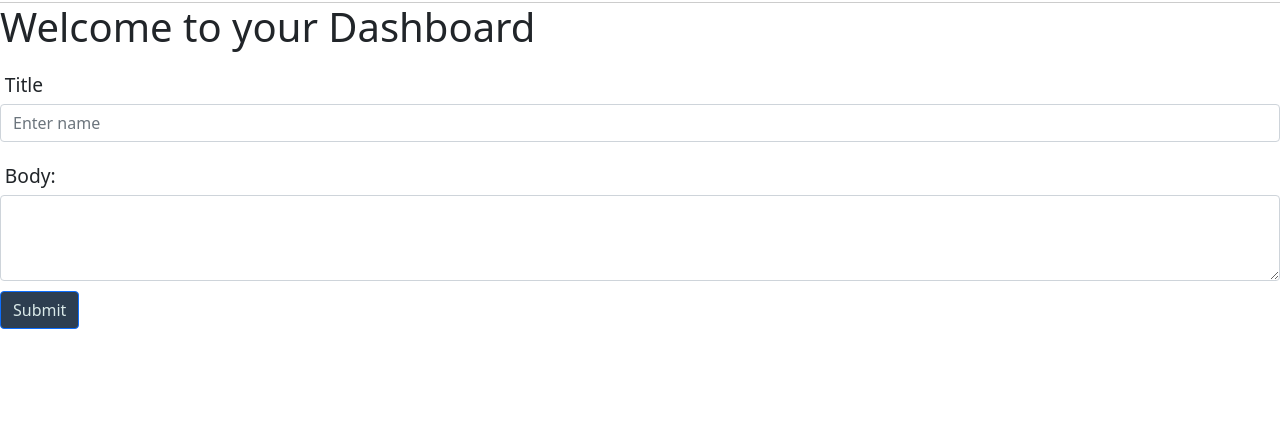
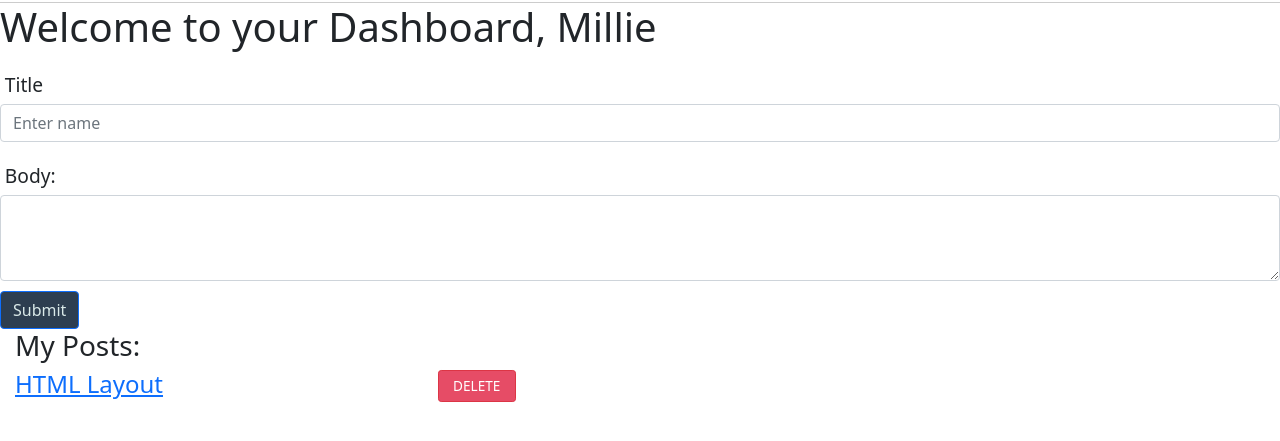
Before and after one commit to crissyg923/mysql-tech-blog, a Node server app: page /dashboard in a window 1280 px wide. Shown: the part 70-511 px from the top of the page. Run offline with Node 20, Linux system fonts and the light colour scheme; a user stored in the database is signed in; data comes from the database, SQL or seed files in the repository; some libraries are stand-ins or nearby versions.

Commit message:
fixed user posts not showing on dashboard

```diff
--- a/controllers/homeRoutes.js
+++ b/controllers/homeRoutes.js
@@ -66,7 +66,7 @@ router.get('/dashboard', withAuth, async (req, res) => {
     });
 
     const user = userData.get({ plain: true });
-
+    console.log(user);
     res.render('dashboard', {
       ...user,
       logged_in: true
--- a/public/js/dashboard.js
+++ b/public/js/dashboard.js
@@ -1,4 +1,4 @@
-const newFormHandler = async (event) => {
+const newPostHandler = async (event) => {
   event.preventDefault();
 
   const title = document.querySelector('#blogtitle').value.trim();
@@ -38,8 +38,8 @@ const delButtonHandler = async (event) => {
 };
 
 document
-  .querySelector('.new-project-form')
-  .addEventListener('submit', newFormHandler);
+  .querySelector('.newpost')
+  .addEventListener('submit', newPostHandler);
 
 document
   .querySelector('.project-list')
--- a/seeds/blogData.json
+++ b/seeds/blogData.json
@@ -2,16 +2,16 @@
   {
     "title": "HTML Layout",
     "body": "In an effort to pass along knowledge, I have come across some great tips for creating HTML layouts",
-    "user_name": 1
+    "user_id": 1
   },
   {
     "title": "API Fetches",
     "body": "Does an API fetch like a dog?",
-    "user_name": 2
+    "user_id": 2
   },
   {
     "title": "Github Gang",
     "body": "After exhausting all avenues to find an alternative to Github, I guess I'm github gang for life.",
-    "user_name": 3
+    "user_id": 3
   }
 ]
--- a/views/dashboard.handlebars
+++ b/views/dashboard.handlebars
@@ -1,4 +1,4 @@
-<h1>Welcome to your Dashboard</h1>
+<h1>Welcome to your Dashboard, {{name}}</h1>
 
 <form class="newpost">
   <div class="form-group">
@@ -11,4 +11,23 @@
   </div>
   <button type="submit" class="btn btn-primary">Submit</button>
 </form>
-</div>
+
+  {{!-- {{#if posts.length}} --}}
+  <div class="col-md-6 project-list">
+    <h3>My Posts:</h3>
+
+    {{#each BlogPosts as |post|}}
+    <div class="row mb-2">
+      <div class="col-md-8">
+        <h4><a href="/blogpost/{{post.id}}">{{post.title}}</a></h4>
+      </div>
+      <div class="col-md-4">
+        <button class="btn btn-sm btn-danger" data-id="{{post.id}}">DELETE</button>
+      </div>
+    </div>
+    {{/each}}
+  </div>
+  {{!-- {{/if}} --}}
+
+
+<script src="./js/dashboard.js"></script>
--- a/views/signup.handlebars
+++ b/views/signup.handlebars
@@ -15,6 +15,7 @@
     <small id="emailHelp" class="form-text text-muted">Password must be 7 or more characters.</small>
   </div>
   <button type="submit" class="btn btn-primary" id="signup">Submit</button>
+  </div>
 </form>
 </div>
 
```
